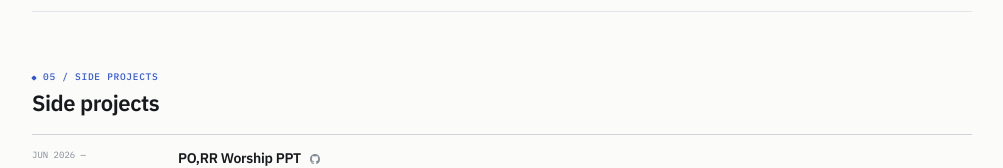
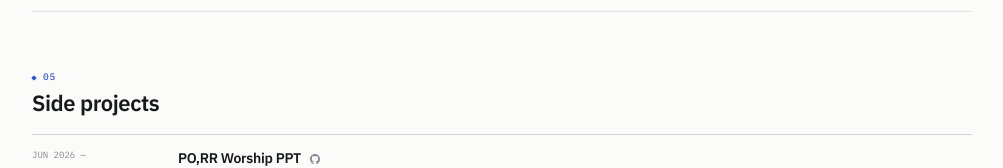
Before and after one commit to GraceCheong/web, a React (Vite) app: page / in a window 1280 px wide. Shown: the part 2048-2216 px from the top of the page, without its empty margins (138-1141 px from the left). Built offline with nearby package versions, Linux system fonts and the light colour scheme.

Commit message:
Simplify SideProjects.jsx section label

```diff
--- a/src/components/SideProjects.jsx
+++ b/src/components/SideProjects.jsx
@@ -5,7 +5,7 @@ export default function SideProjects() {
   return (
     <section className="wrap section" id="side-projects">
       <div className="section-head">
-        <span className="eyebrow">05 / Side Projects</span>
+        <span className="eyebrow">05</span>
         <h2>Side projects</h2>
       </div>
 
```
